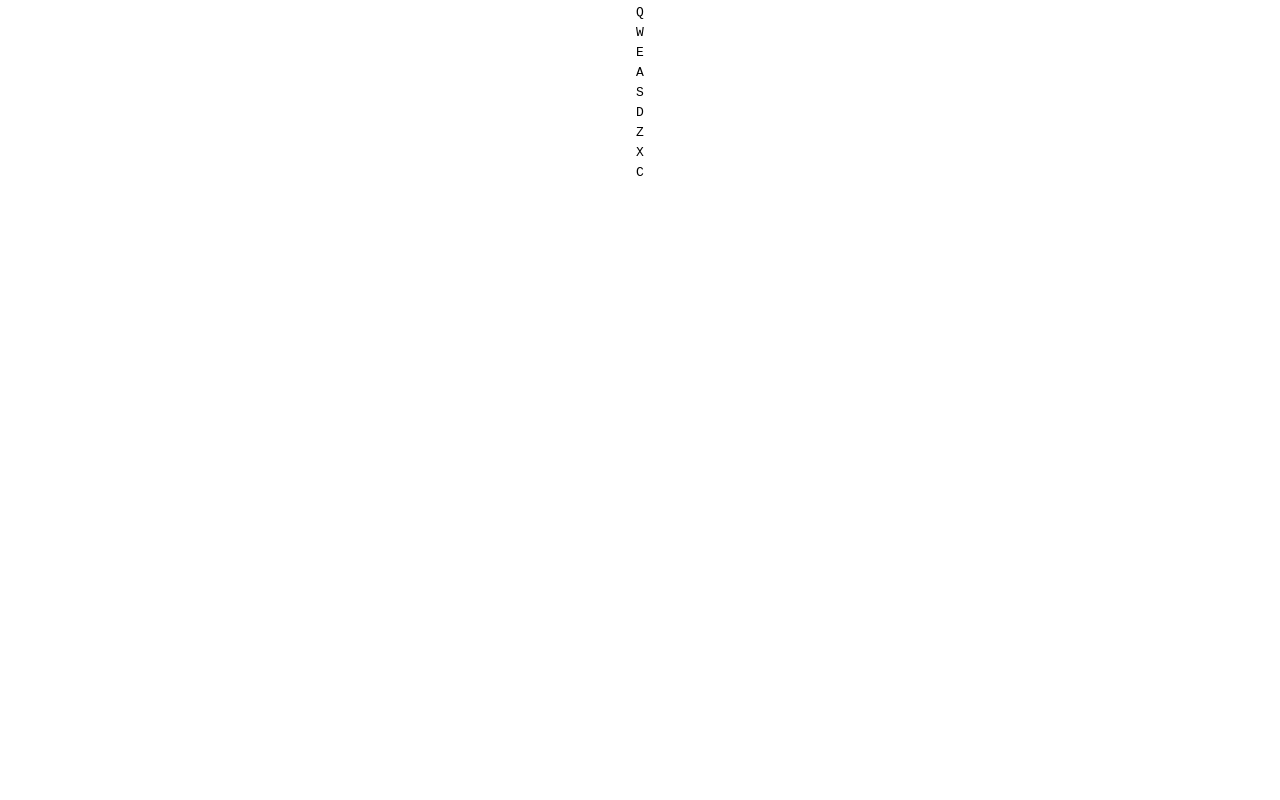
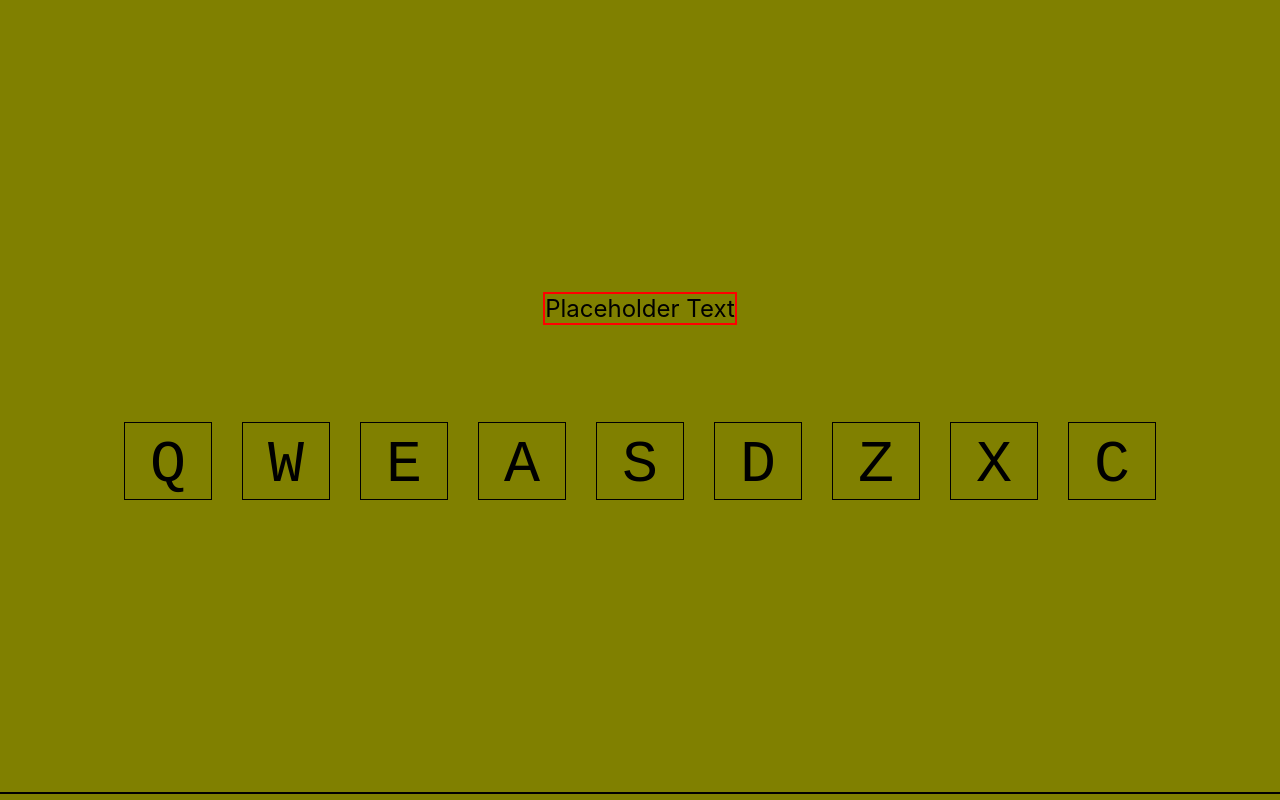
Before and after one commit to WangRyan408/drum-machine, a React (Create React App) app: page / in a window 1280 px wide. Built offline with nearby package versions, Linux system fonts and the light colour scheme.

Commit message:
Added interactive sound (on keydown)

```diff
--- a/src/App.css
+++ b/src/App.css
@@ -1,38 +1,35 @@
+
+
+
 .App {
-  text-align: center;
+  display: flex;
+  flex-direction: column;
+  justify-content: center;
+  align-content: center;
+  align-items: center;
+  height: 99%;
+  outline: 2px solid black;
 }
 
-.App-logo {
-  height: 40vmin;
-  pointer-events: none;
+#display {
+  margin-bottom: 100px;
+  outline: 2px solid red;
+  font-size: 24px;
 }
 
-@media (prefers-reduced-motion: no-preference) {
-  .App-logo {
-    animation: App-logo-spin infinite 20s linear;
-  }
+#keys {
+  display: flex;
+  flex-direction: row;
+  font-size: 60px;
 }
 
-.App-header {
-  background-color: #282c34;
-  min-height: 100vh;
-  display: flex;
-  flex-direction: column;
-  align-items: center;
-  justify-content: center;
-  font-size: calc(10px + 2vmin);
-  color: white;
+.drum-pad {
+  margin:0 1rem;
+  outline: 1px solid black;
+  padding-left: 25px;
+  padding-right: 25px;
 }
 
-.App-link {
-  color: #61dafb;
+.drum-pad:hover {
+  cursor: pointer;
 }
-
-@keyframes App-logo-spin {
-  from {
-    transform: rotate(0deg);
-  }
-  to {
-    transform: rotate(360deg);
-  }
-}
--- a/src/App.jsx
+++ b/src/App.jsx
@@ -1,31 +1,40 @@
-
+import { useState } from 'react';
 import './App.css';
 
 function App() {
+
+  function handleKeyDown(e) {
+    console.log(`User pressed: ${e.keyCode}`);
+    const audio = document.querySelector(`audio[data-key="${e.key}"]`);
+    audio.currentTime = 0;
+    audio.play();
+  };
+
+  function handleClick(e) {
+    console.log(`You clicked keyCode: 81`);
+    const audio = document.querySelector()
+  }
+
+
   return (
-    <div className="App" id="drum-machine">
-      <div>
-        <div className="drum-pad" id="heater-1" data-key=""><kbd>Q</kbd></div>
-        <div className="drum-pad" id="heater-2" data-key=""><kbd>W</kbd></div>
-        <div className="drum-pad" id="heater-3" data-key=""><kbd>E</kbd></div>
-        <div className="drum-pad" id="heater-4" data-key=""><kbd>A</kbd></div>
-        <div className="drum-pad" id="clap" data-key=""><kbd>S</kbd></div>
-        <div className="drum-pad" id="open-hh" data-key=""><kbd>D</kbd></div>
-        <div className="drum-pad" id="kick-n-hat"><kbd>Z</kbd></div>
-        <div className="drum-pad" id="kick"><kbd>X</kbd></div>
-        <div className="drum-pad" id="closed-hh"><kbd>C</kbd></div>
-        <audio src="../assets/Heater-1.mp3"></audio>
-        <audio src="../assets/Heater-2.mp3"></audio>
-        <audio src="../assets/Heater-3.mp3"></audio>
-        <audio src="../assets/Heater-4_1.mp3"></audio>
-        <audio src="../assets/Heater-6.mp3"></audio>
-        <audio src="../assets/Dsc_Oh.mp3"></audio>
-        <audio src="../assets/Cev_H2"></audio>
-        <audio src="./assets/Kick_n_Hat.mp3"></audio>
-        <audio src="../assets/RP4_KICK_1.mp3"></audio>
+    <div className="App" id="drum-machine" onKeyDown={handleKeyDown} tabIndex="0">
+      <div id="display">Placeholder Text</div>
+      <div id="keys">
+        <div className="drum-pad" id="heater-1" data-key="q" data-keycode="81" onClick={handleClick}><kbd>Q</kbd><audio data-key="q" src="../assets/Heater-1.mp3"></audio></div>
+        <div className="drum-pad" id="heater-2" data-key="w" onClick={handleClick}><kbd>W</kbd><audio data-key="w" src="../assets/Heater-2.mp3"></audio></div>
+        <div className="drum-pad" id="heater-3" data-key="e" onClick={handleClick}><kbd>E</kbd><audio  data-key="e"src="../assets/Heater-3.mp3"></audio></div>
+        <div className="drum-pad" id="heater-4" data-key="a" onClick={handleClick}><kbd>A</kbd><audio  data-key="a"src="../assets/Heater-4_1.mp3"></audio></div>
+        <div className="drum-pad" id="clap" data-key="s" onClick={handleClick}><kbd>S</kbd><audio  data-key="s" src="../assets/Heater-6.mp3"></audio></div>
+        <div className="drum-pad" id="open-hh" data-key="d" onClick={handleClick}><kbd>D</kbd><audio data-key="d" src="../assets/Dsc_Oh.mp3"></audio></div>
+        <div className="drum-pad" id="kick-n-hat" data-key="z" onClick={handleClick}><kbd>Z</kbd><audio data-key="z" src="../assets/Cev_H2.mp3"></audio></div>
+        <div className="drum-pad" id="kick" data-key="x" onClick={handleClick}><kbd>X</kbd><audio data-key="x" src="./assets/Kick_n_Hat.mp3"></audio></div>
+        <div className="drum-pad" id="closed-hh" data-key="c" onClick={handleClick}><kbd>C</kbd><audio data-key="c" src="../assets/RP4_KICK_1.mp3"></audio></div>
       </div>
     </div>
   );
 }
 
+
+
+
 export default App;
--- a/src/index.css
+++ b/src/index.css
@@ -1,3 +1,8 @@
+* {
+  box-sizing: border-box;
+}
+
+
 body {
   margin: 0;
   font-family: -apple-system, BlinkMacSystemFont, 'Segoe UI', 'Roboto', 'Oxygen',
@@ -5,6 +10,19 @@ body {
     sans-serif;
   -webkit-font-smoothing: antialiased;
   -moz-osx-font-smoothing: grayscale;
+  display: flex;
+  flex-direction: column;
+  background-color: olive;
+  justify-content: center;
+  align-self: center;
+  align-items: center;
+  align-content: center;
+  height: 100vh;
+}
+
+#root {
+  height: 100%;
+  width: 100%;
 }
 
 code {
```
